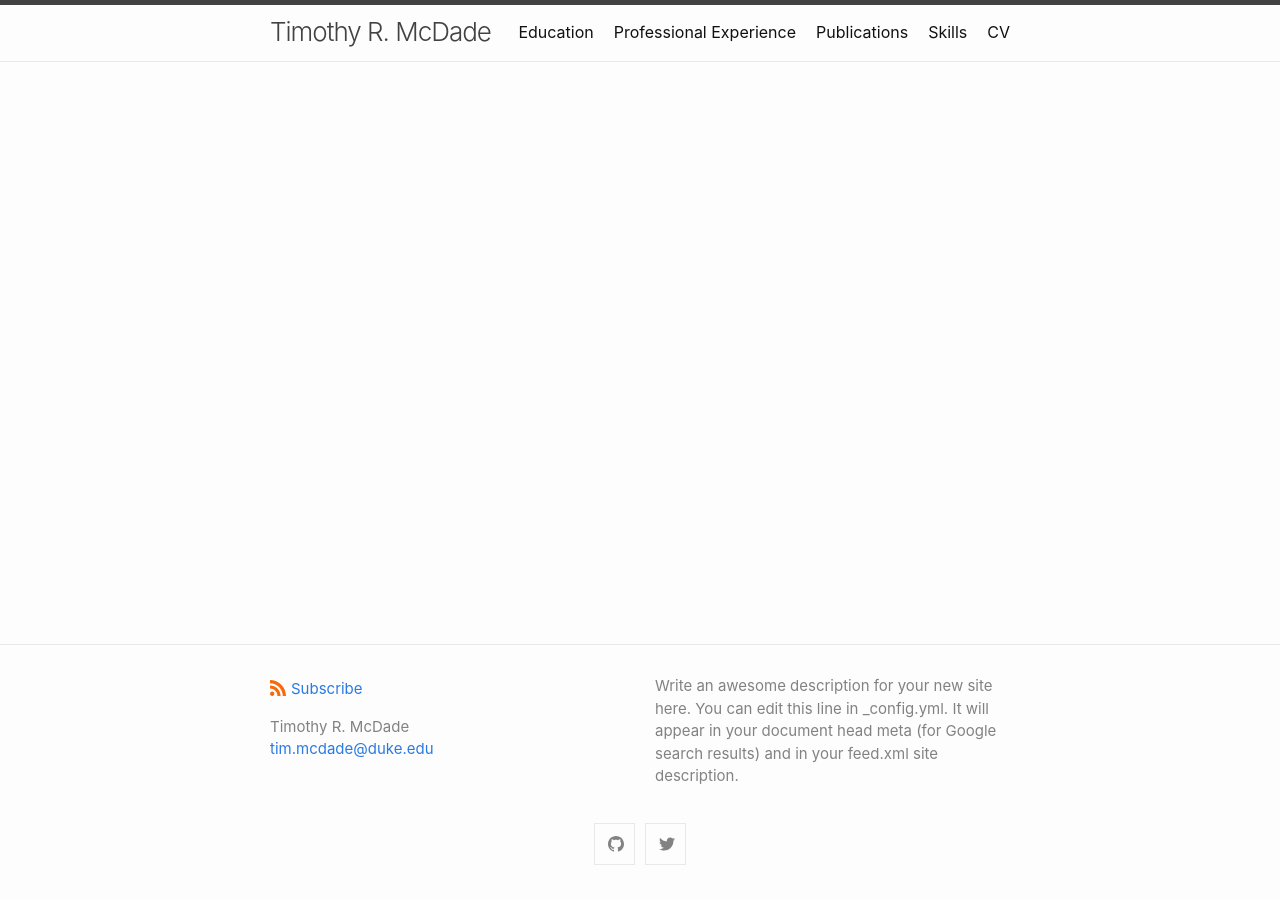
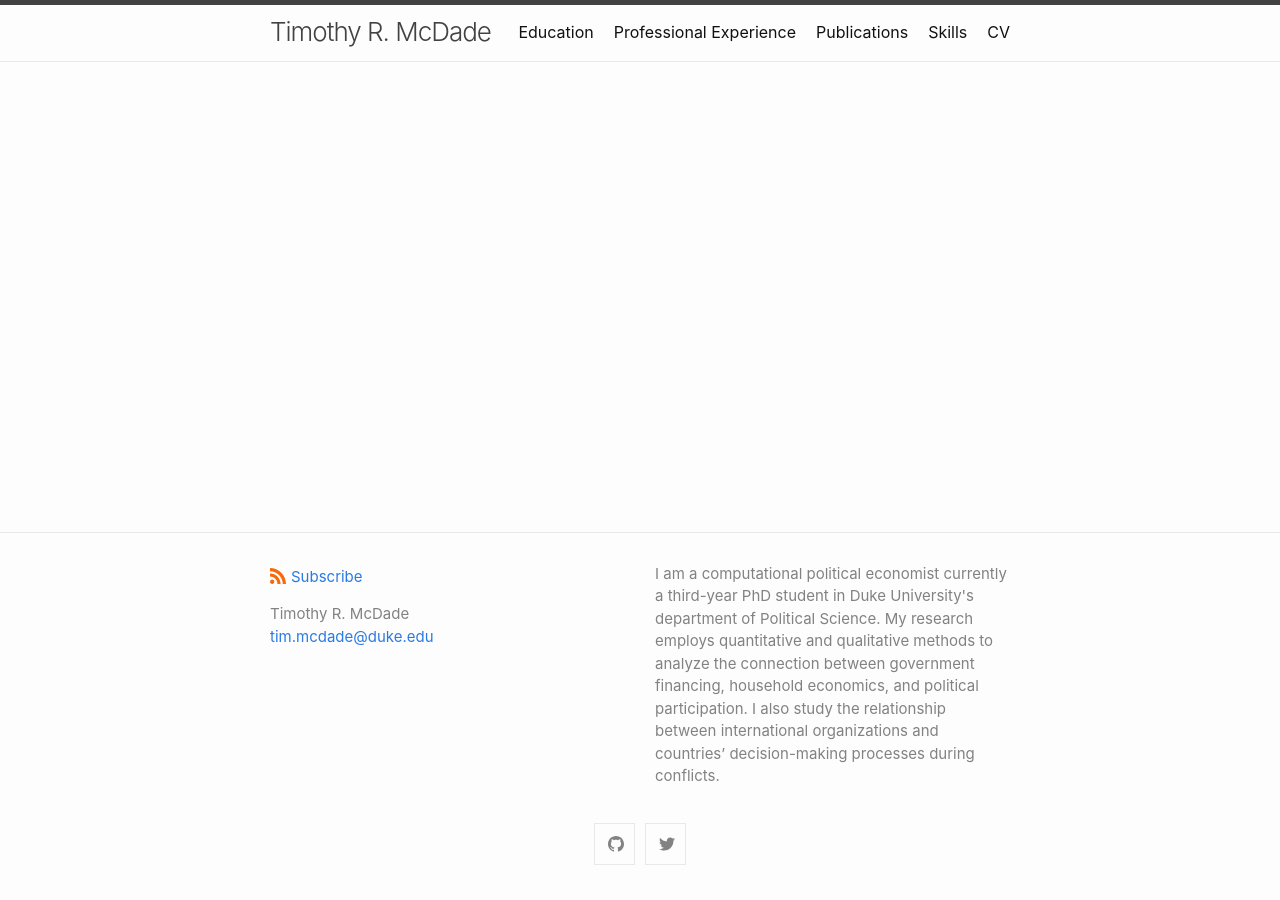
Before and after one commit to trmcdade/trmcdade.github.io, a Jekyll site: the page built from interests.md, in a window 1280 px wide. Built offline with Jekyll 4.4.1, drawn with Linux system fonts in a browser that asks for light colours; our own code applies the rules of GitHub Pages for plain Markdown files.

Commit message:
edit description

```diff
--- a/_config.yml
+++ b/_config.yml
@@ -6,9 +6,12 @@ author:
   name: Timothy R. McDade
   email: tim.mcdade@duke.edu
 description: > # this means to ignore newlines until "show_excerpts:"
-  Write an awesome description for your new site here. You can edit this
-  line in _config.yml. It will appear in your document head meta (for
-  Google search results) and in your feed.xml site description.
+  I am a computational political economist currently a third-year
+  PhD student in Duke University's department of Political Science. My
+  research employs quantitative and qualitative methods to analyze the
+  connection between government financing, household economics, and political
+  participation. I also study the relationship between international
+  organizations and countries’ decision-making processes during conflicts.
 
 show_excerpts: false # set to true to show excerpts on the homepage
 
```
